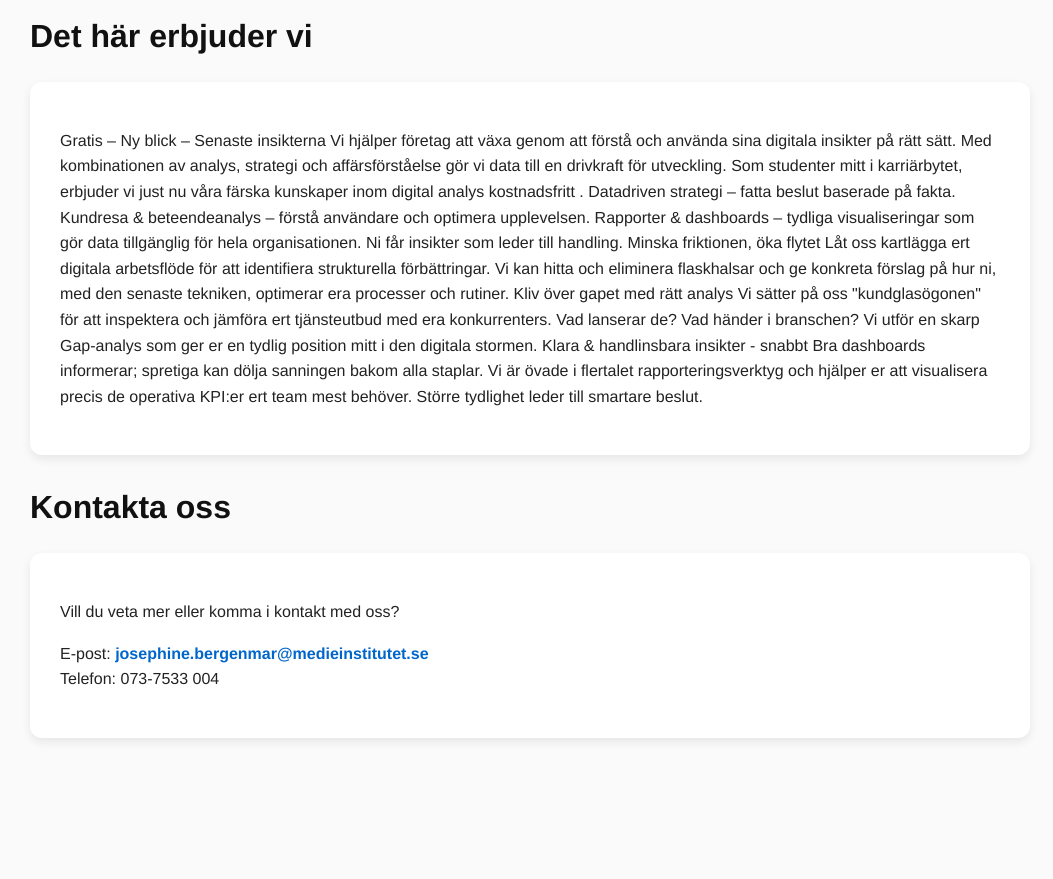
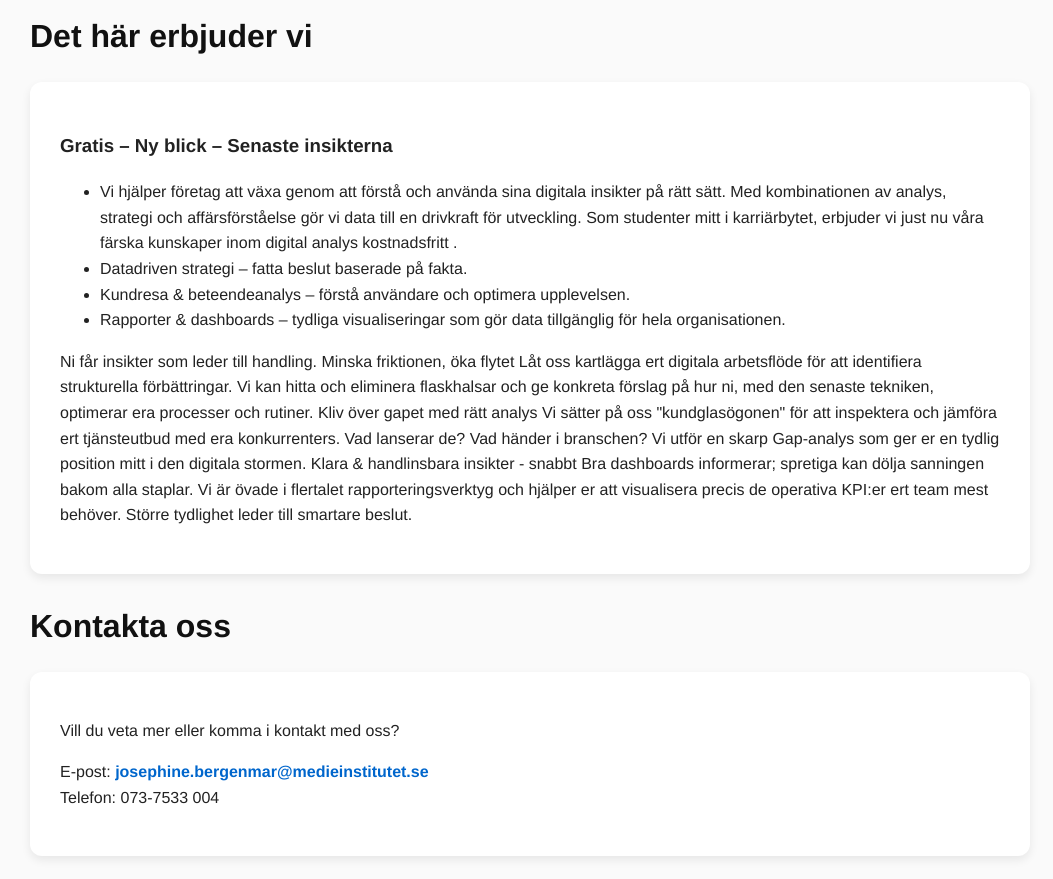
Before and after one commit to very-rimlig/aroundyourworld, a website built with webpack: page index.html in a window 1280 px wide. Shown: the part 1340-2219 px from the top of the page, without its empty margins (110-1163 px from the left). Before the commit the page ends 2118 px from the top, so only its background shows below. Built offline with nearby package versions, Linux system fonts and the light colour scheme.

Commit message:
unordered list

```diff
--- a/index.html
+++ b/index.html
@@ -58,16 +58,16 @@
     <h2>Det här erbjuder vi</h2>
     <div class="offers">
       <p>
-        Gratis – Ny blick – Senaste insikterna
+        <h3>Gratis – Ny blick – Senaste insikterna</h3>
+<ul>
+     <li>Vi hjälper företag att växa genom att förstå och använda sina digitala insikter på rätt sätt. Med kombinationen av analys, strategi och affärsförståelse gör vi data till en drivkraft för utveckling. Som studenter mitt i karriärbytet, erbjuder vi just nu våra färska kunskaper inom digital analys kostnadsfritt .</li>
 
-        Vi hjälper företag att växa genom att förstå och använda sina digitala insikter på rätt sätt. Med kombinationen av analys, strategi och affärsförståelse gör vi data till en drivkraft för utveckling. Som studenter mitt i karriärbytet, erbjuder vi just nu våra färska kunskaper inom digital analys kostnadsfritt .
+  <li>Datadriven strategi – fatta beslut baserade på fakta.</li>
 
-        Datadriven strategi – fatta beslut baserade på fakta.
+  <li>Kundresa & beteendeanalys – förstå användare och optimera upplevelsen.</li>
 
-        Kundresa & beteendeanalys – förstå användare och optimera upplevelsen.
-
-        Rapporter & dashboards – tydliga visualiseringar som gör data tillgänglig för hela organisationen.
-
+  <li>Rapporter & dashboards – tydliga visualiseringar som gör data tillgänglig för hela organisationen.</li>
+</ul>
 
 
         Ni får insikter som leder till handling.
```
Also changed, not shown: img/rad.png (added).
